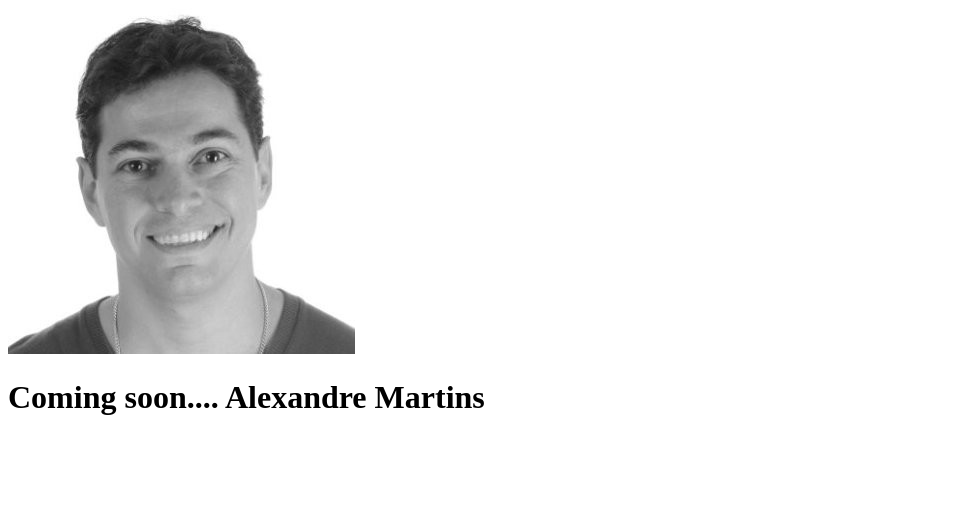
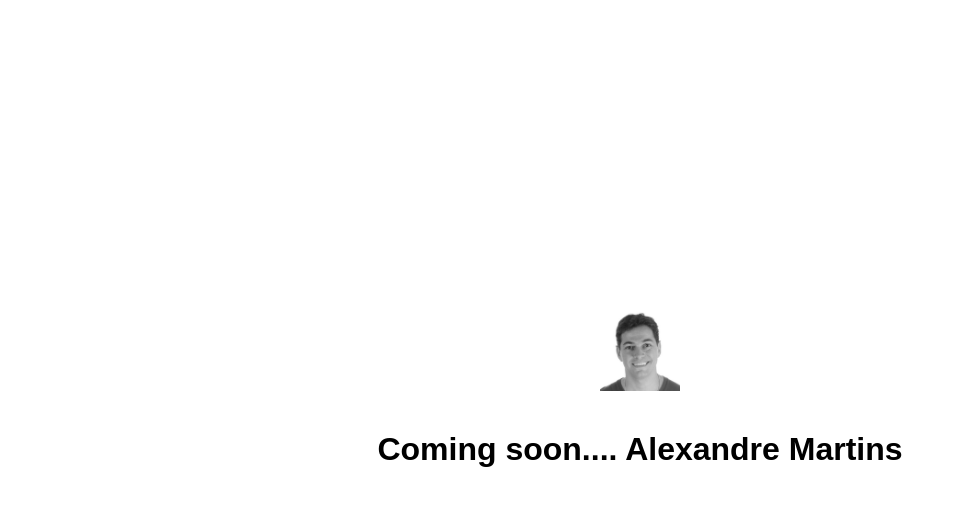
Before and after one commit to martins-publico/new_project, a plain HTML site: page index.html in a window 1280 px wide. Shown: the whole page, without its empty margins (0-956 px from the left). Drawn offline with Linux system fonts and the light colour scheme.

Commit message:
CSS page

```diff
--- a/index.html
+++ b/index.html
@@ -1,11 +1,15 @@
 <!DOCTYPE html>
 <html lang="en" dir="ltr">
   <head>
+    <link rel="stylesheet" href="style.css">
     <meta charset="utf-8">
     <title></title>
   </head>
   <body>
-    <img src="foto_linkedin.png" alt="">
+    <div id="container">
+      <img id= "logo" src="foto_linkedin.png" alt="">
+      <br>
     <h1>Coming soon.... Alexandre Martins</h1>
+    </div>
   </body>
 </html>
--- /dev/null
+++ b/style.css
@@ -0,0 +1,16 @@
+body {
+  margin: 0;
+  font-family: fantasy;
+}
+#logo {
+  height: 80px;
+  width: 80px;
+}
+
+#container {
+  display: flex;
+  align-items: center;
+  justify-content: center;
+  height: 100vh;
+  flex-direction: column;
+}
```
